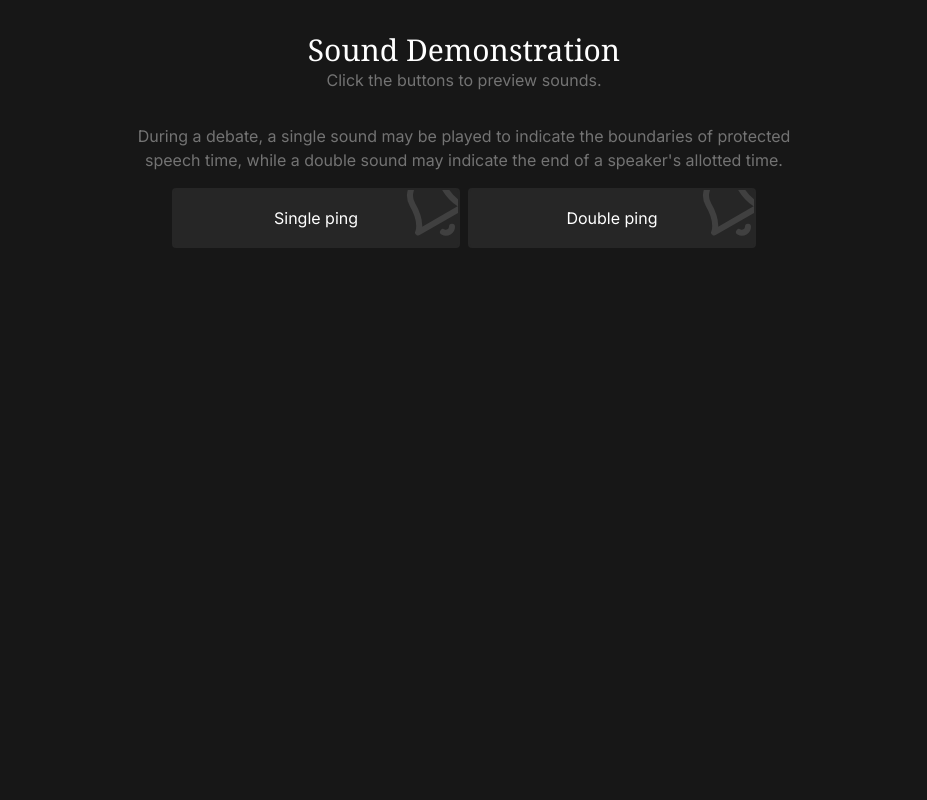
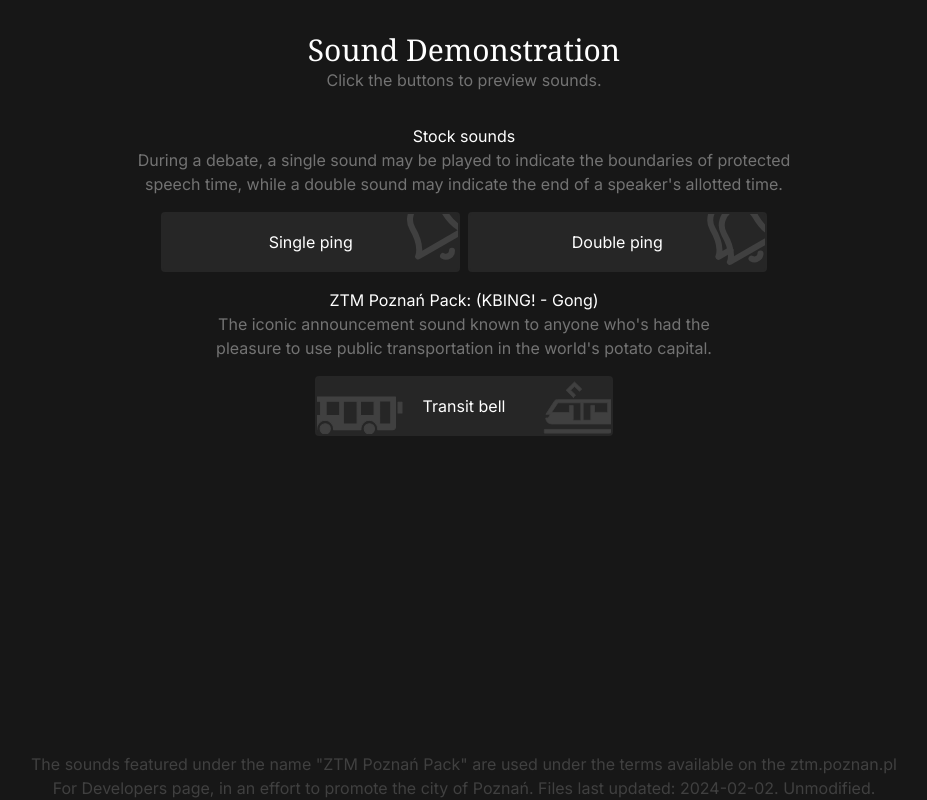
Before and after one commit to debatecore/debate-tools, a Next.js app: page /sound-demonstration in a window 1280 px wide. Shown: the whole page, without its empty margins (176-1103 px from the left). Built offline with nearby package versions, Linux system fonts and the light colour scheme; no server answers.

Commit message:
add "ZTM Poznań pack" bell sound

```diff
--- a/src/app/sound-demonstration/page.tsx
+++ b/src/app/sound-demonstration/page.tsx
@@ -4,46 +4,60 @@ import {
   soundPlayerButtonType,
 } from "@/components/SoundPlayer";
 import { IconBell } from "@/components/icons/Bell";
+import { IconDoubleBell } from "@/components/icons/DoubleBell";
+import { IconPoznanBus } from "@/components/icons/PoznanBus";
+import { IconPoznanTram } from "@/components/icons/PoznanTram";
 import { useLang } from "@/lib/useLang";
 
 export default function SoundTestPage() {
   return (
-    <div>
+    <div className="flex flex-col min-h-screen">
       <h1 className="text-3xl mt-8 text-center font-serif">
         {useLang("soundDemonstration")}
       </h1>
       <p className="mb-8 text-center text-neutral-500">
         {useLang("soundDemonstrationSubtitle")}
       </p>
-      <div className="max-w-4xl mx-auto">
+      <div className="max-w-4xl mx-auto flex flex-col">
+        <p className="text-center">Stock sounds</p>
         <p className="text-neutral-500 text-center text-balance">
           {useLang("soundDemonstrationSingleDoubleExpl")}
         </p>
-        <div className="flex flex-row justify-center items-center gap-2 m-4">
-          {[
-            {
-              text: useLang("soundDemonstrationSinglePing"),
-              soundpath: "ping.mp3",
-              righticon: IconBell,
-            },
-            {
-              text: useLang("soundDemonstrationDoublePing"),
-              soundpath: "ping2.mp3",
-              righticon: IconBell,
-            },
-          ].map((el: soundPlayerButtonType) => {
-            return (
-              <SoundPlayerButton
-                text={el.text}
-                soundpath={el.soundpath}
-                righticon={el.righticon}
-                lefticon={el.lefticon}
-                key={el.text}
-              />
-            );
-          })}
+        <div className="flex flex-row justify-center items-center gap-2 mt-4">
+          <SoundPlayerButton
+            text={useLang("soundDemonstrationSinglePing")}
+            soundpath="ping.mp3"
+            righticon={IconBell}
+          />
+          <SoundPlayerButton
+            text={useLang("soundDemonstrationDoublePing")}
+            soundpath="ping2.mp3"
+            righticon={IconDoubleBell}
+          />
+        </div>
+        <p className="text-center mt-4">
+          {useLang("soundDemonstrationPoznanPack")}
+        </p>
+        <p className="text-center text-neutral-500 text-balance">
+          {useLang("soundDemonstrationPoznanPackFlavortext")}
+        </p>
+        <div className="flex flex-row justify-center items-center gap-2 mt-4">
+          <SoundPlayerButton
+            text="Transit bell"
+            soundpath="KBING! - Gong.mp3"
+            righticon={IconPoznanTram}
+            righticonclasses="scale-x-[-1.85] scale-y-[1.85] right-[8px] top-[14px] rotate-[0]"
+            lefticon={IconPoznanBus}
+            lefticonclasses="scale-[2] top-[33px] left-[8px]"
+          />
         </div>
       </div>
+      {/* <div className="mx-auto mt-4 flex flex-row gap-2">
+        <IconPoznanBus /> <IconPoznanTram />
+      </div> */}
+      <p className="text-neutral-700 text-balance text-center mt-auto mx-auto max-w-7xl">
+        {useLang("soundDemonstrationDisclaimer")}
+      </p>
     </div>
   );
 }
--- a/src/components/SoundPlayer.tsx
+++ b/src/components/SoundPlayer.tsx
@@ -6,7 +6,9 @@ type soundPlayerButtonType = {
   text: string;
   soundpath: string;
   lefticon?: (props: iconprops) => JSX.Element;
+  lefticonclasses?: string;
   righticon?: (props: iconprops) => JSX.Element;
+  righticonclasses?: string;
 };
 export type { soundPlayerButtonType };
 
@@ -17,17 +19,15 @@ const SoundPlayerButton = (props: soundPlayerButtonType) => {
       onClick={() => playSound()}
       className="relative p-4 w-1/3 rounded border-2 border-neutral-800 bg-neutral-800 hover:border-neutral-700 overflow-hidden"
     >
-      {props.text}
+      <span className="z-20 relative">{props.text}</span>
       {props.righticon
         ? props.righticon({
-            moreClass:
-              "absolute rotate-[-30deg] top-1 right-3 text-neutral-700 scale-[3]",
+            moreClass: `absolute z-10 rotate-[-30deg] top-1 right-3 text-neutral-700 scale-[3] ${props.righticonclasses}`,
           })
         : ""}
       {props.lefticon
         ? props.lefticon({
-            moreClass:
-              "absolute rotate-[0deg] bottom-1 left-1 text-neutral-700 scale-[2.5]",
+            moreClass: `absolute z-10 rotate-[0deg] bottom-1 left-1 text-neutral-700 scale-[2.5] ${props.lefticonclasses}`,
             // "absolute rotate-[0deg] bottom-4 left-4 text-neutral-700 scale-[2]",
           })
         : ""}
--- a/src/components/icons/DoubleBell.tsx
+++ b/src/components/icons/DoubleBell.tsx
@@ -14,16 +14,9 @@ const IconDoubleBell = (props: iconprops) => {
       strokeLinejoin="round"
       className={`feather feather-bell ${props.moreClass}`}
     >
-      <path
-        id="svg_1"
-        d="m17.71875,8.3125a6,6 0 0 0 -12,0c0,7 -3,9 -3,9l18,0s-3,-2 -3,-9"
-      />
-      <path id="svg_2" d="m13.73,21a2,2 0 0 1 -3.46,0" />
-      <path
-        stroke="null"
-        id="svg_3"
-        d="m14.50521,9.36936a2.80209,3.02459 0 0 0 -5.60418,0c0,3.52869 -1.40104,4.53689 -1.40104,4.53689l8.40626,0s-1.40104,-1.0082 -1.40104,-4.53689"
-      />
+      <path d="M18.45,10.39c0-3.31-2.69-6-6-6s-6,2.69-6,6c0,7-3,9-3,9h18s-3-2-3-9" />
+      <path d="M15.71,5.16c-.04-.13-.09-.26-.14-.39-.88-2.21-3.05-3.78-5.58-3.78-3.31,0-6,2.69-6,6,0,7-3,9-3,9h4.62" />
+      <path d="M13.73 22a2 2 0 0 1-3.46 0"></path>
     </svg>
   );
 };
--- /dev/null
+++ b/src/components/icons/PoznanBus.tsx
@@ -0,0 +1,22 @@
+import { iconprops } from "@/types/iconprops";
+
+const IconPoznanBus = (props: iconprops) => {
+  return (
+    <svg
+      xmlns="http://www.w3.org/2000/svg"
+      width="56"
+      height="36"
+      viewBox="28 24 84 70"
+      fill="currentColor"
+      stroke="currentColor"
+      strokeWidth={props.strokeWidth || 1}
+      strokeLinecap="round"
+      strokeLinejoin="round"
+      className={props.moreClass}
+    >
+      <path d="M48,58.8c0,2.8-2.2,5-5,5s-5-2.2-5-5s2.2-5,5-5S48,56.1,48,58.8 M90.9,58.8c0,2.8-2.2,5-5,5s-5-2.2-5-5   s2.2-5,5-5S90.9,56.1,90.9,58.8 M117.6,43.5h-3.8V32.9h3.8V43.5z M27.6,36.4L27.6,36.4v8.7c0,0.5,0.4,0.9,0.9,0.9h9.1   c0.5,0,0.9-0.4,0.9-0.9v-8.7h0v-4.5h-11L27.6,36.4L27.6,36.4z M106.7,38.8v-7H95.9v6.5h0v15c0,0.5,0.4,0.9,0.9,0.9h9   c0.5,0,0.9-0.4,0.9-0.9L106.7,38.8L106.7,38.8L106.7,38.8z M90.5,36.4L90.5,36.4l0-4.5H77.3v4.5h0v8.7c0,0.5,0.4,0.9,0.9,0.9h11.4   c0.5,0,0.9-0.4,0.9-0.9L90.5,36.4L90.5,36.4z M74,36.4L74,36.4l0-4.5H60.6v4.5h0v16.9c0,0.5,0.4,0.9,1,0.9h11.5   c0.5,0,0.9-0.4,0.9-0.9C74,53.3,74,36.4,74,36.4z M57.1,36.4L57.1,36.4l0-4.5H43.9v4.5l0,0v8.7c0,0.5,0.4,0.9,0.9,0.9h11.4   c0.5,0,0.9-0.4,0.9-0.9L57.1,36.4L57.1,36.4z M23.5,56.8V27.9h87.8v3.9l0,0v4.5l0,0v20.5c0,1.5-1.2,2.8-2.8,2.8H94   c0-0.2,0-0.5,0-0.8c0-4.5-3.7-8.2-8.2-8.2s-8.1,3.7-8.1,8.2c0,0.3,0,0.5,0,0.8H51.1c0-0.2,0-0.5,0-0.8c0-4.5-3.7-8.2-8.2-8.2   s-8.1,3.7-8.1,8.2c0,0.3,0,0.5,0,0.8h-8.6C24.8,59.6,23.5,58.4,23.5,56.8" />
+    </svg>
+  );
+};
+
+export { IconPoznanBus };
--- /dev/null
+++ b/src/components/icons/PoznanTram.tsx
@@ -0,0 +1,46 @@
+import { iconprops } from "@/types/iconprops";
+
+const IconPoznanTram = (props: iconprops) => {
+  return (
+    <svg
+      xmlns="http://www.w3.org/2000/svg"
+      width="50"
+      height="35"
+      viewBox="0 245 75 85"
+      fill="currentColor"
+      stroke="currentColor"
+      strokeWidth="1"
+      strokeLinecap="round"
+      strokeLinejoin="round"
+      className={props.moreClass}
+    >
+      <g>
+        <g>
+          <defs>
+            <rect
+              id="SVGID_00000156561656607504004960000000814715055214809753_"
+              x="-6.3"
+              y="251.4"
+              width="88"
+              height="67"
+            />
+          </defs>
+          <clipPath id="SVGID_00000016069917716253421490000007494593483732769154_">
+            {/* <use
+              xmlns:xlink="http://www.w3.org/1999/xlink"
+              xlink:href="#SVGID_00000156561656607504004960000000814715055214809753_"
+              style="overflow:visible"
+            /> */}
+          </clipPath>
+          {/* <g style="clip-path:url(#SVGID_00000016069917716253421490000007494593483732769154_);"> */}
+          <g>
+            <path d="M43.6,271.6l9.5-9.3l-11-10.9l-9.5,9.2l2.9,3l6.6-6.4l5.1,5l-6.5,6.3L43.6,271.6L43.6,271.6z M72.3,291.4      H49.8c-0.6,0-1-0.5-1-1v-8.2h-5v18.6c0,0.6-0.5,1-1,1h-8c-0.6,0-1-0.5-1-1v-22.1h30L72.3,291.4L72.3,291.4z M30.7,278.6l0,22.1      c0,0.6-0.5,1-1,1h-8c-0.6,0-1-0.5-1-1v-18.6h-4.9v8.2c0,0.5-0.4,1-1,1H-0.4c-0.5,0-1-0.4-1-1l0-11.7L30.7,278.6L30.7,278.6z       M73.7,293.8h5.9l-11.2-17.4c-1.1-1.6-2.5-1.8-3.9-1.8H-6.3v31.9h77.9c5.2,0,8-3.5,8.2-7.8h-3.2L73.7,293.8z" />
+          </g>
+        </g>
+        <rect x="-6.3" y="313.7" width="88" height="4.8" />
+      </g>
+    </svg>
+  );
+};
+
+export { IconPoznanTram };
--- a/src/data/strings.json
+++ b/src/data/strings.json
@@ -40,6 +40,10 @@
     "pl": "Kliknij przycisk by odsłuchać dźwięk.",
     "de": "Anclicken, um die Vorschautone anzuhören."
   },
+  "soundDemonstrationStockSounds": {
+    "en": "Default sounds",
+    "pl": "Dźwięki domyślne"
+  },
   "soundDemonstrationSingleDoubleExpl": {
     "en": "During a debate, a single sound may be played to indicate the boundaries of protected speech time, while a double sound may indicate the end of a speaker's allotted time.",
     "pl": "Podczas debaty, pojedyńczy dźwięk może zostać odtworzony aby zasygnalizować czas chroniony. Podwójny dźwięk może zasygnalizować koniec czasu mowy.",
@@ -55,10 +59,30 @@
     "pl": "Podwójny dźwięk",
     "de": "Doppelton"
   },
+  "soundDemonstrationPoznanPack": {
+    "en": "ZTM Poznań Pack: (KBING! - Gong)",
+    "pl": "Paczka dźwięków ZTM Poznań: (KBING! - Gong)"
+  },
+  "soundDemonstrationPoznanPackFlavortext": {
+    "en": "The iconic announcement sound known to anyone who's had the pleasure to use public transportation in the world's potato capital.",
+    "pl": "Paczka dźwięków ZTM Poznań"
+  },
+  "soundDemonstrationDisclaimer": {
+    "en": "The sounds featured under the name \"ZTM Poznań Pack\" are used under the terms available on the ztm.poznan.pl For Developers page, in an effort to promote the city of Poznań. Files last updated: 2024-02-02. Unmodified.",
+    "pl": "Dźwięki dostępne pod nazwą \"Paczka dźwięków ZTM Poznań\" są używane pod warunkami dostępnymi na stronie Dla Deweloperów witryny ztm.poznan.pl, w celu promocji miasta Poznania. Pliki aktualizowane: 2024-02-02. Niemodyfikowane."
+  },
   "debateMotionGenerator": {
     "en": "Debate Motion Generator",
     "pl": "Generator tez do debaty",
     "de": "Debattenthesisgenerator"
+  },
+  "debateMotionGeneratorFlavortext": {
+    "en": "Motions taken from tournaments past.",
+    "pl": "Tezy "
+  },
+  "debateMotionGeneratorRegenerate": {
+    "en": "Regenerate motion",
+    "pl": "Wygeneruj tezę jeszcze raz"
   },
   "tournamentPlanner": {
     "en": "Tournament Planner",
```
Also changed, not shown: 1 other file (tests, documents, lock files or other folders).
